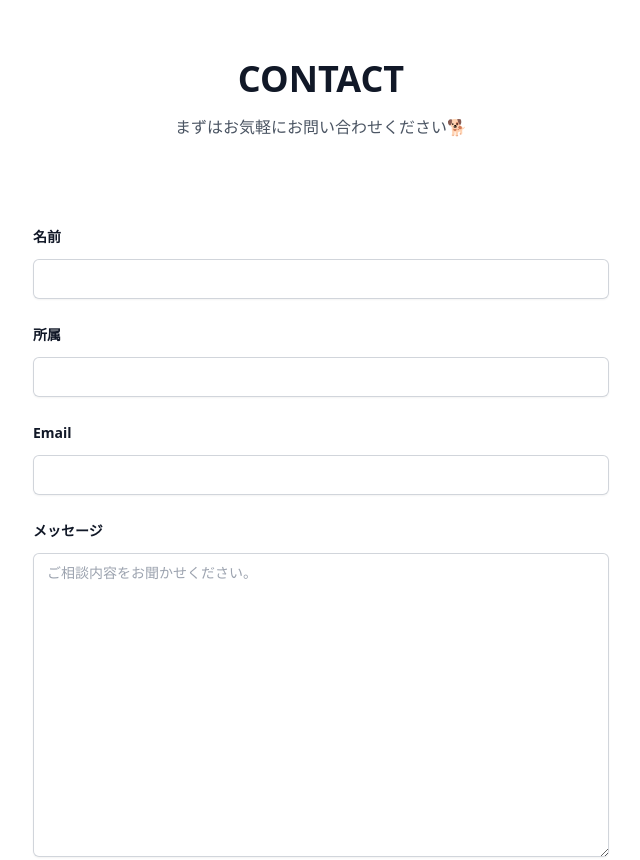
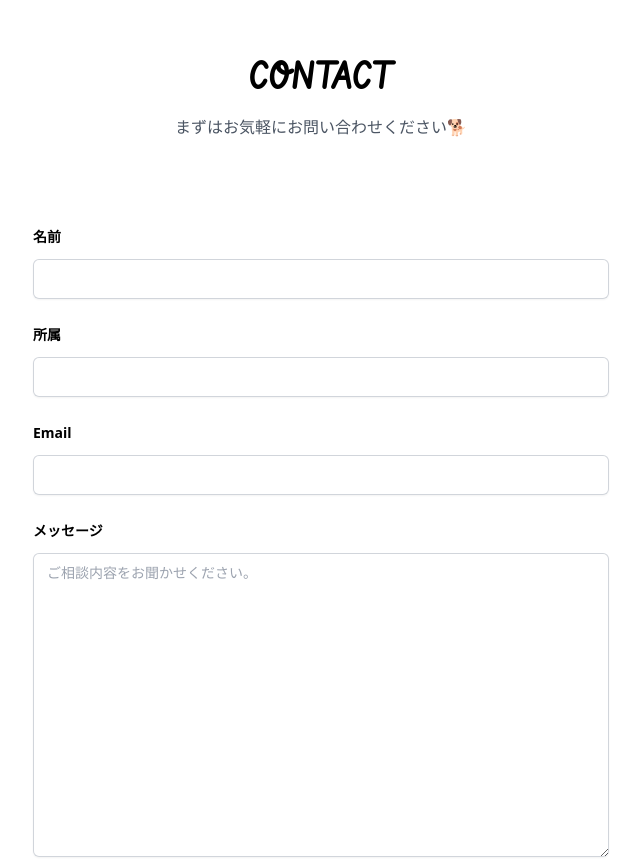
Before and after one commit to Ryota-Kobayashi/MySite, an Astro site: page /form in a window 1280 px wide. Shown: the part 117-977 px from the top of the page, without its empty margins (319-959 px from the left). Built offline with nearby package versions, Linux system fonts and the light colour scheme; Astro itself is replaced by a stand-in of ours; a web font is replaced by a local one.

Commit message:
デザイン調整

```diff
--- a/src/pages/form.astro
+++ b/src/pages/form.astro
@@ -17,9 +17,7 @@ import { SITE_TITLE, SITE_DESCRIPTION } from "../consts";
             <div
               class="mx-auto max-w-xl flex flex-col items-center justify-center text-center"
             >
-              <h1 class="text-3xl md:text-4xl font-bold text-gray-900">
-                CONTACT
-              </h1>
+              <h1 class="text-3xl md:text-4xl font-bold font-Vibur">CONTACT</h1>
               <p class="mt-3 text-md text-gray-600">
                 まずはお気軽にお問い合わせください🐕
               </p>
@@ -31,9 +29,7 @@ import { SITE_TITLE, SITE_DESCRIPTION } from "../consts";
             >
               <div class="grid gap-x-8 gap-y-6">
                 <div>
-                  <label
-                    for="name"
-                    class="block text-sm font-bold leading-6 text-gray-900"
+                  <label for="name" class="block text-sm font-bold leading-6"
                     >名前</label
                   >
                   <div class="mt-2.5">
@@ -42,14 +38,12 @@ import { SITE_TITLE, SITE_DESCRIPTION } from "../consts";
                       type="text"
                       name="name"
                       id="name"
-                      class="block w-full rounded-md border-0 px-3.5 py-2 text-gray-900 shadow-sm ring-1 ring-inset ring-gray-300 placeholder:text-gray-400 focus:ring-2 focus:ring-inset focus:ring-black sm:text-sm sm:leading-6"
+                      class="block w-full rounded-md border-0 px-3.5 py-2 shadow-sm ring-1 ring-inset ring-gray-300 placeholder:text-gray-400 focus:ring-2 focus:ring-inset focus:ring-black sm:text-sm sm:leading-6"
                     />
                   </div>
                 </div>
                 <div class="">
-                  <label
-                    for="company"
-                    class="block text-sm font-bold leading-6 text-gray-900"
+                  <label for="company" class="block text-sm font-bold leading-6"
                     >所属</label
                   >
                   <div class="mt-2.5">
@@ -57,14 +51,12 @@ import { SITE_TITLE, SITE_DESCRIPTION } from "../consts";
                       type="text"
                       name="company"
                       id="company"
-                      class="block w-full rounded-md border-0 px-3.5 py-2 text-gray-900 shadow-sm ring-1 ring-inset ring-gray-300 placeholder:text-gray-400 focus:ring-2 focus:ring-inset focus:ring-black sm:text-sm sm:leading-6"
+                      class="block w-full rounded-md border-0 px-3.5 py-2 shadow-sm ring-1 ring-inset ring-gray-300 placeholder:text-gray-400 focus:ring-2 focus:ring-inset focus:ring-black sm:text-sm sm:leading-6"
                     />
                   </div>
                 </div>
                 <div class="">
-                  <label
-                    for="email"
-                    class="block text-sm font-bold leading-6 text-gray-900"
+                  <label for="email" class="block text-sm font-bold leading-6"
                     >Email</label
                   >
                   <div class="mt-2.5">
@@ -73,14 +65,12 @@ import { SITE_TITLE, SITE_DESCRIPTION } from "../consts";
                       type="email"
                       name="email"
                       id="email"
-                      class="block w-full rounded-md border-0 px-3.5 py-2 text-gray-900 shadow-sm ring-1 ring-inset ring-gray-300 placeholder:text-gray-400 focus:ring-2 focus:ring-inset focus:ring-black sm:text-sm sm:leading-6"
+                      class="block w-full rounded-md border-0 px-3.5 py-2 shadow-sm ring-1 ring-inset ring-gray-300 placeholder:text-gray-400 focus:ring-2 focus:ring-inset focus:ring-black sm:text-sm sm:leading-6"
                     />
                   </div>
                 </div>
                 <div class="">
-                  <label
-                    for="message"
-                    class="block text-sm font-bold leading-6 text-gray-900"
+                  <label for="message" class="block text-sm font-bold leading-6"
                     >メッセージ</label
                   >
                   <div class="mt-2.5">
@@ -90,7 +80,7 @@ import { SITE_TITLE, SITE_DESCRIPTION } from "../consts";
                       rows="12"
                       required="true"
                       placeholder="ご相談内容をお聞かせください。"
-                      class="block w-full rounded-md border-0 px-3.5 py-2 text-gray-900 shadow-sm ring-1 ring-inset ring-gray-300 placeholder:text-gray-400 focus:ring-2 focus:ring-inset focus:ring-black sm:text-sm sm:leading-6"
+                      class="block w-full rounded-md border-0 px-3.5 py-2 shadow-sm ring-1 ring-inset ring-gray-300 placeholder:text-gray-400 focus:ring-2 focus:ring-inset focus:ring-black sm:text-sm sm:leading-6"
                     ></textarea>
                   </div>
                 </div>
```
